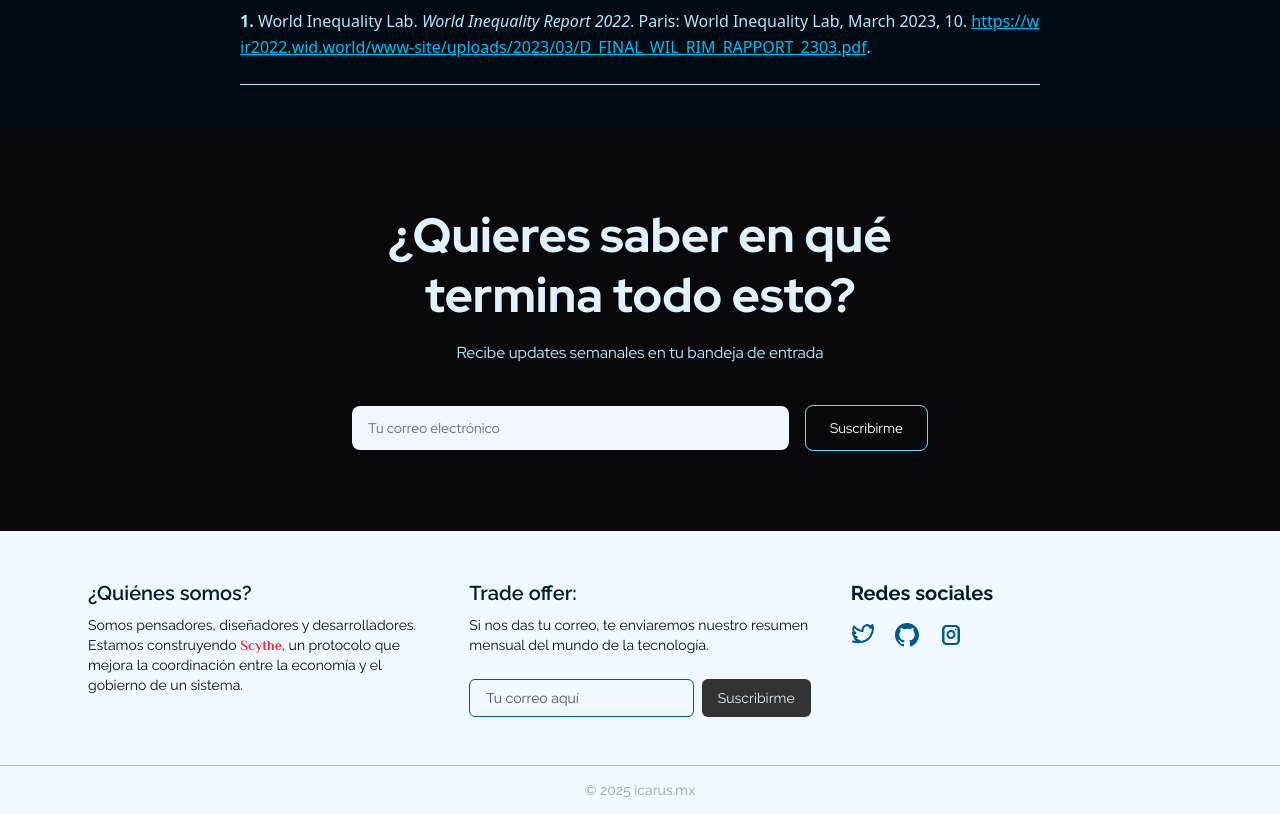
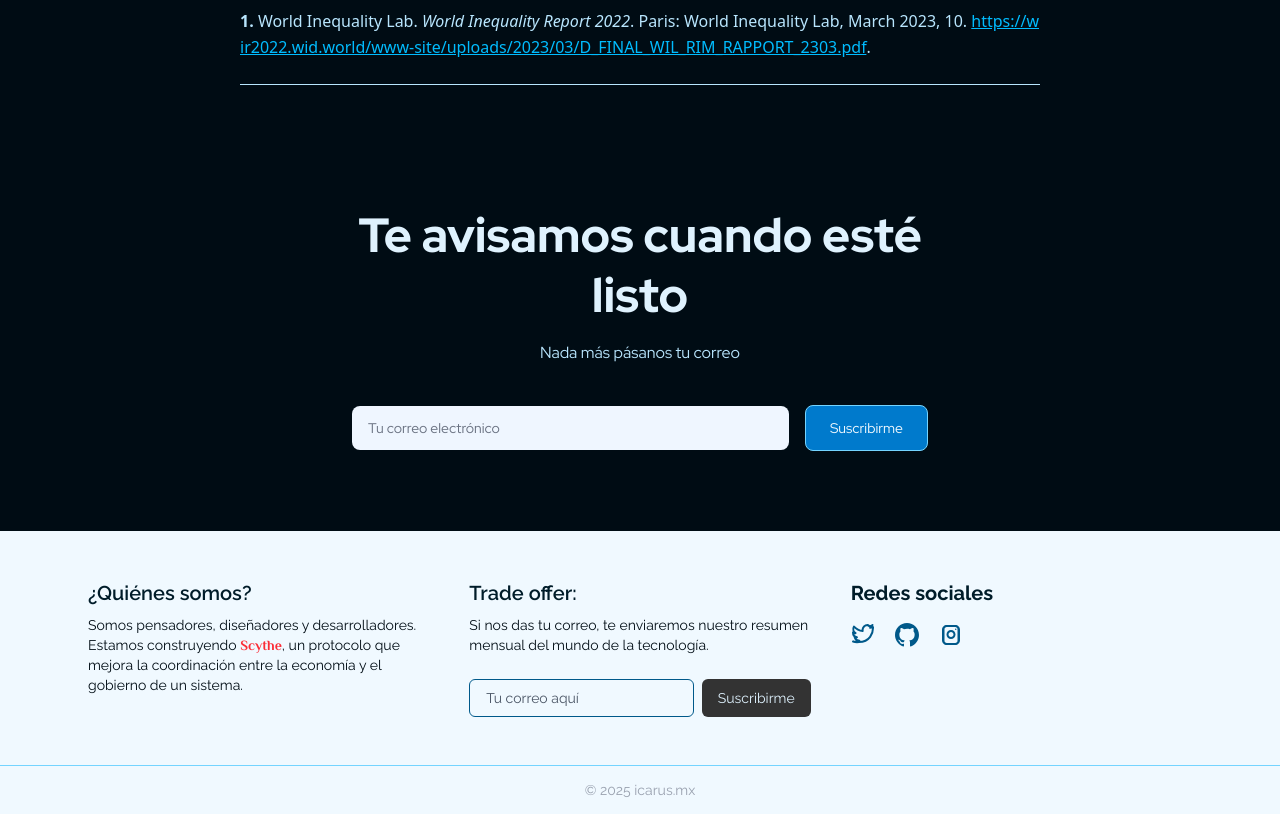
Before and after one commit to grzlz/scythe-blog, a SvelteKit app: page /blog in a window 1280 px wide. Shown: the part 1300-2114 px from the top of the page. Built offline with nearby package versions, Linux system fonts and the light colour scheme; no server answers; the database is empty.

Commit message:
Update +page.svelte

```diff
--- a/src/routes/blog/+page.svelte
+++ b/src/routes/blog/+page.svelte
@@ -103,16 +103,16 @@
   </div>
 </section>
 
-<section class="font-primary bg-secondary-950 text-primary-100 px-6 py-20 flex flex-col items-center text-center">
+<section class="font-primary bg-primary-950/30 text-primary-100 px-6 py-20 flex flex-col items-center text-center">
   <div class="max-w-xl w-full">
     <h2 class="text-2xl md:text-5xl font-extrabold mb-4 leading-tight">
-      ¿Quieres saber en qué termina todo esto?
+      Te avisamos cuando esté listo
     </h2>
-    <p class="text-md text-primary-200 mb-10 text-center">Recibe updates semanales en tu bandeja de  entrada</p>
+    <p class="text-md text-primary-200 mb-10 text-center">Nada más pásanos tu correo</p>
 
     <div class="flex text-sm flex-col sm:flex-row items-center gap-4">
       <input type="email" bind:value={email} placeholder="Tu correo electrónico" class="w-full px-4 py-3 rounded-lg bg-blue-50 text-primary-950 placeholder-gray-500 focus:outline-none focus:ring-2 focus:ring-blue-500"/>
-      <button class="px-6 py-3 rounded-lg border border-primary-300 hover:bg-primary-600 text-primary-50 transition w-full sm:w-auto">
+      <button class="px-6 py-3 rounded-lg border border-primary-300 bg-primary-600 hover:bg-primary-600 text-primary-50 transition w-full sm:w-auto">
         {#if feedback}
         {feedback}
         {:else if loading}
```
